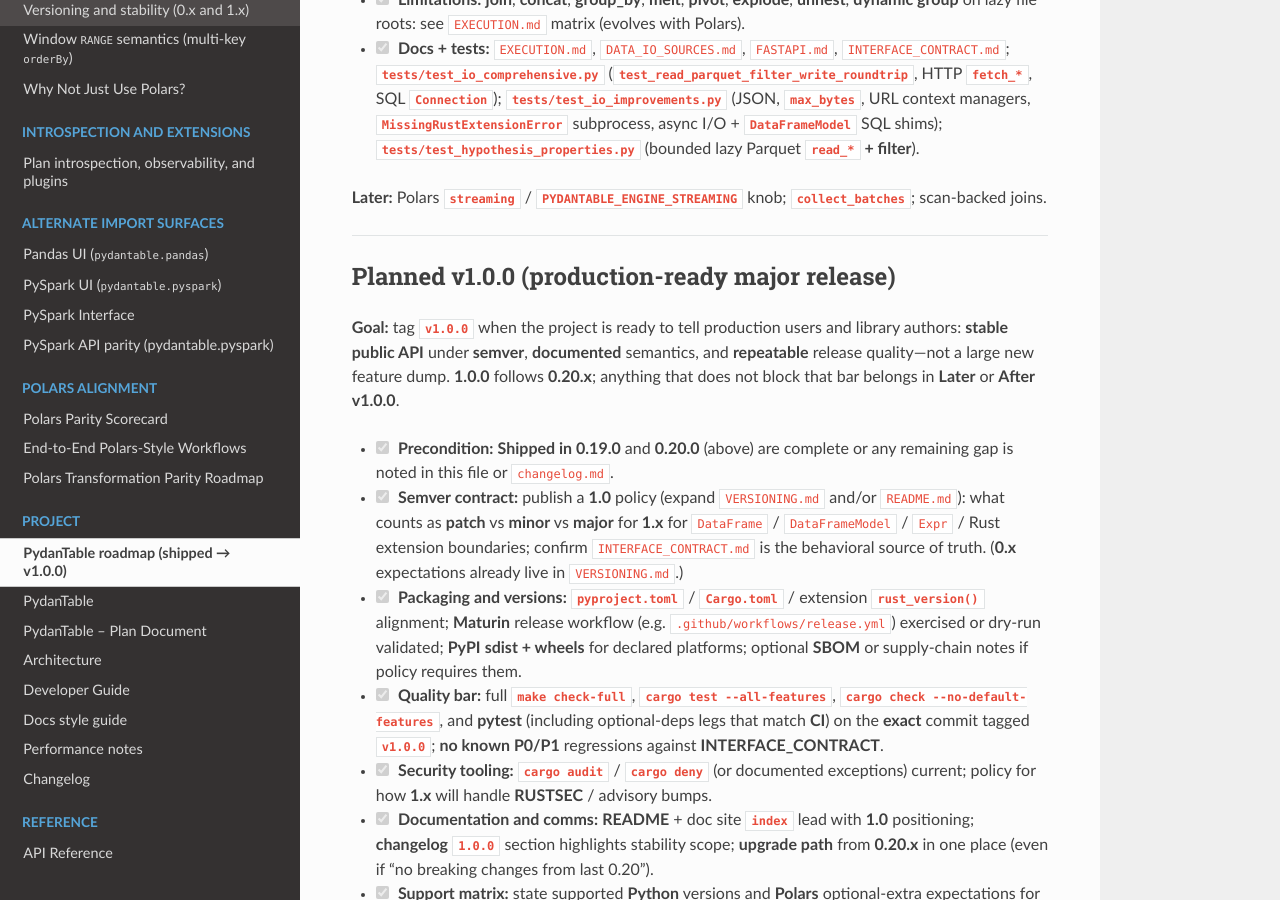
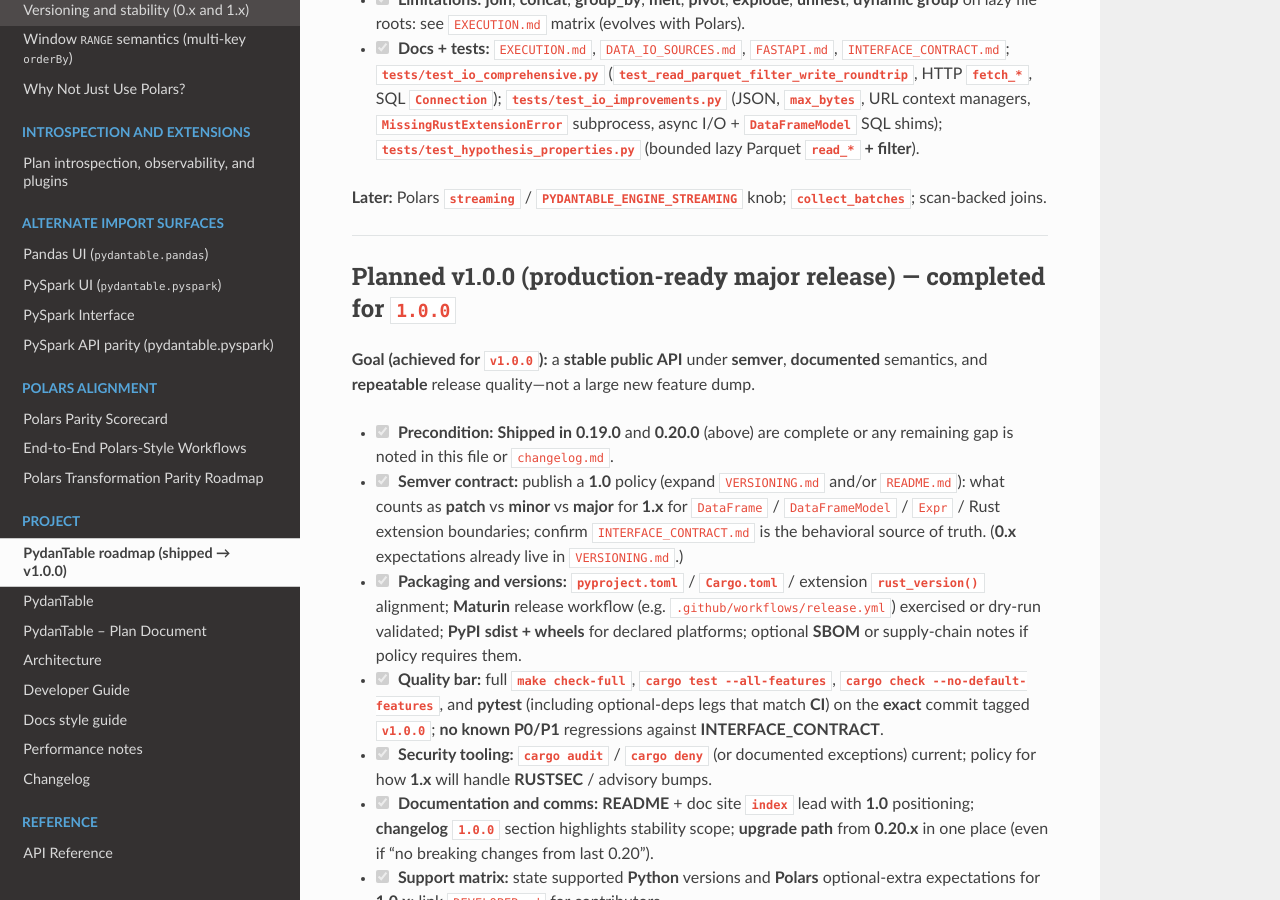
Before and after one commit to eddiethedean/pydantable, a Sphinx documentation site: the page built from docs/ROADMAP.md, in a window 1280 px wide and 900 px high, scrolled down 12775 px. Built offline with Sphinx 7.4.7 and the Read the Docs theme 3.1.0, drawn with Linux system fonts in a browser that asks for light colours; the version number is read from the project's files by our own code; some of the changed text lies outside the part shown.

Commit message:
docs(release): polish 1.0.0 packaging and release narrative
- Add PyPI Development Status :: 5 - Production/Stable classifier.
- Merge unreleased changelog bullets into [1.0.0]; note docs extra SQLAlchemy.
- README + docs index + roadmap: clarify 1.0 shipped milestone vs backlog.
- DEVELOPER: tag example includes v1.0.0.

```diff
--- a/docs/ROADMAP.md
+++ b/docs/ROADMAP.md
@@ -1,6 +1,6 @@
 # PydanTable roadmap (shipped → v1.0.0)
 
-**Latest release: `1.0.0`.** **Shipped in 0.23.0** adds **lazy `read_*` / `aread_*` file roots** (Parquet, CSV, NDJSON, IPC, **JSON**), **`DataFrame.write_*`** lazy pipeline output, **`export_*`** for eager dict→file, **`DataFrameModel`** glue (**`from_sql`**, **`write_sql`**, **`read_parquet_url_ctx`**), **HTTP/object-store `max_bytes`**, **`MissingRustExtensionError`**, and **breaking renames** (**`materialize_*`**, **`fetch_sql`**, **`fetch_*_url`**)—see **Shipped in 0.23.0** below and {doc}`IO_OVERVIEW`. **0.22.0** introduced the **`pydantable.io`** package (vocabulary evolved in **0.23.0**; see {doc}`changelog`). Earlier **0.20.0** / **0.21.0** items (**UX** docs, **Streamlit** interchange, …) remain in their sections. **ipywidgets** / interactive explorers remain **Later** unless promoted. This document also summarizes shipped history, **Planned v1.0.0** for the **production-ready** major release, and **Later** / **After v1.0.0** backlogs.
+**Latest release: `1.0.0`.** The **Planned v1.0.0** checklist (below) is **complete** for that tag. **Shipped in 0.23.0** adds **lazy `read_*` / `aread_*` file roots** (Parquet, CSV, NDJSON, IPC, **JSON**), **`DataFrame.write_*`** lazy pipeline output, **`export_*`** for eager dict→file, **`DataFrameModel`** glue (**`from_sql`**, **`write_sql`**, **`read_parquet_url_ctx`**), **HTTP/object-store `max_bytes`**, **`MissingRustExtensionError`**, and **breaking renames** (**`materialize_*`**, **`fetch_sql`**, **`fetch_*_url`**)—see **Shipped in 0.23.0** below and {doc}`IO_OVERVIEW`. **0.22.0** introduced the **`pydantable.io`** package (vocabulary evolved in **0.23.0**; see {doc}`changelog`). Earlier **0.20.0** / **0.21.0** items (**UX** docs, **Streamlit** interchange, …) remain in their sections. **ipywidgets** / interactive explorers remain **Later** unless promoted. This document also summarizes shipped history and **Later** / **After v1.0.0** backlogs.
 
 Release history (high level): [`changelog.md`](changelog.md).
 
@@ -329,9 +329,9 @@
 
 ---
 
-## Planned v1.0.0 (production-ready major release)
+## Planned v1.0.0 (production-ready major release) — completed for `1.0.0`
 
-**Goal:** tag **`v1.0.0`** when the project is ready to tell production users and library authors: **stable public API** under **semver**, **documented** semantics, and **repeatable** release quality—not a large new feature dump. **1.0.0** follows **0.20.x**; anything that does not block that bar belongs in **Later** or **After v1.0.0**.
+**Goal (achieved for `v1.0.0`):** a **stable public API** under **semver**, **documented** semantics, and **repeatable** release quality—not a large new feature dump.
 
 - [x] **Precondition:** **Shipped in 0.19.0** and **0.20.0** (above) are complete or any remaining gap is noted in this file or [`changelog.md`](changelog.md).
 - [x] **Semver contract:** publish a **1.0** policy (expand [`VERSIONING.md`](VERSIONING.md) and/or [`README.md`](README.md)): what counts as **patch** vs **minor** vs **major** for **1.x** for `DataFrame` / `DataFrameModel` / `Expr` / Rust extension boundaries; confirm [`INTERFACE_CONTRACT.md`](INTERFACE_CONTRACT.md) is the behavioral source of truth. (**0.x** expectations already live in [`VERSIONING.md`](VERSIONING.md).)
--- a/pyproject.toml
+++ b/pyproject.toml
@@ -10,6 +10,7 @@
 license = { text = "MIT" }
 requires-python = ">=3.10"
 classifiers = [
+    "Development Status :: 5 - Production/Stable",
     "Programming Language :: Python :: 3",
     "Programming Language :: Python :: 3.10",
     "Programming Language :: Python :: 3.11",
```
Also changed, not shown: README.md (+4 -0 lines), docs/DEVELOPER.md (+2 -2 lines), docs/changelog.md (+17 -14 lines), docs/index.md (+1 -1 lines).
